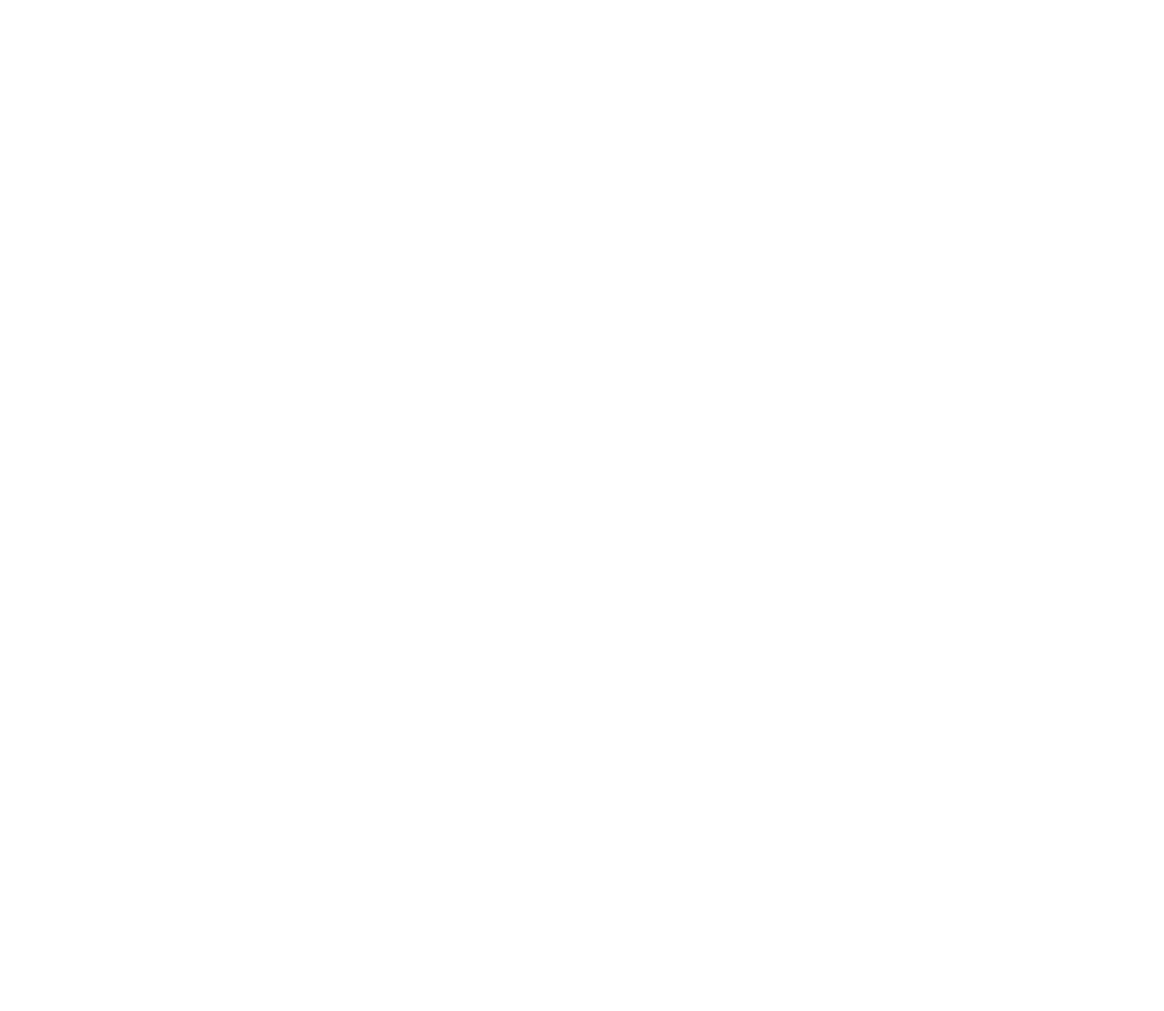
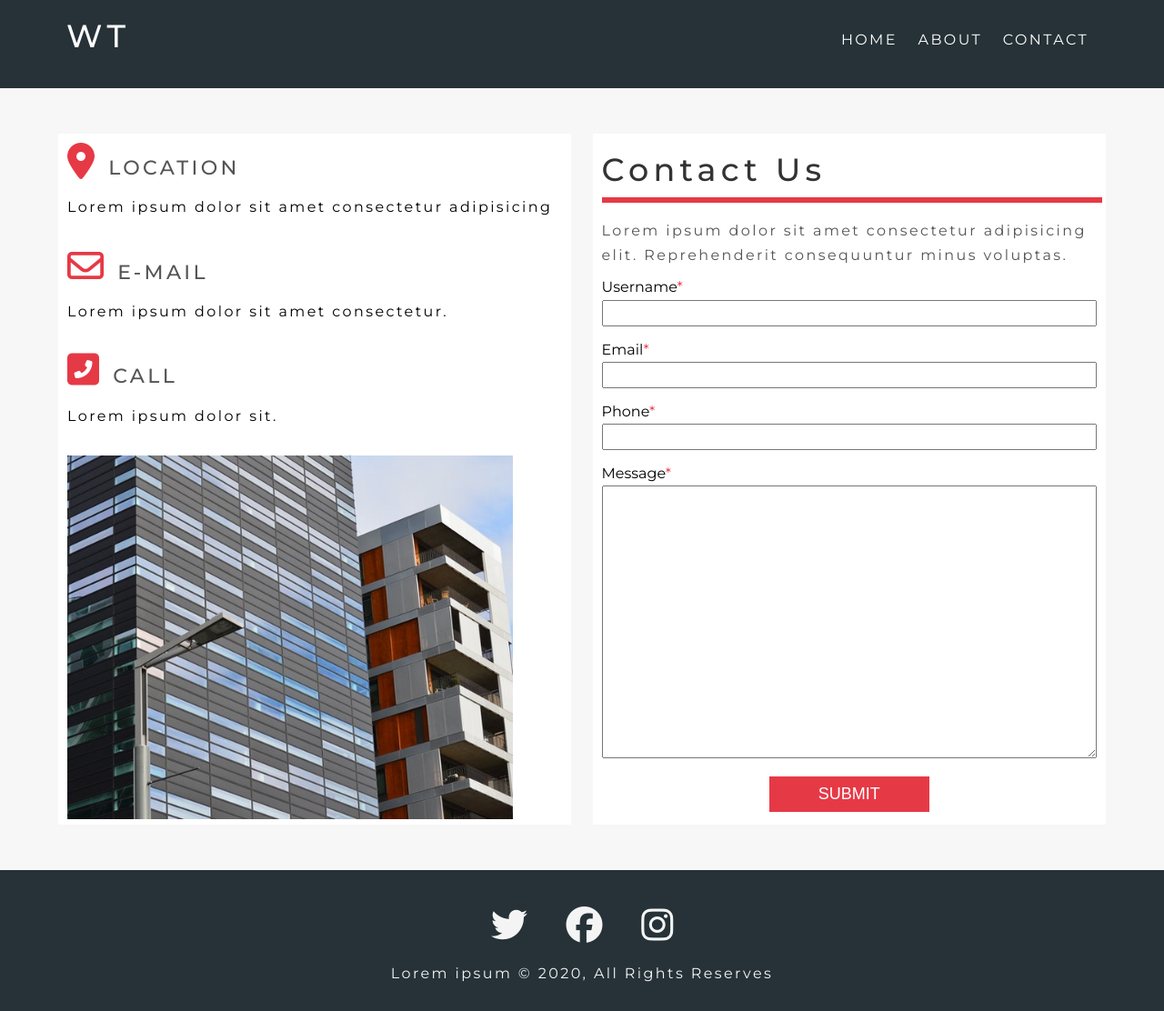
Before and after one commit to only-ashwin/TRAVEL-WEBSITE, a plain HTML site: page contact.html in a window 1280 px wide. Shown: the whole page at 91% size. Before the commit the page ends 800 px from the top, so only its background shows below. Drawn offline with Linux system fonts and the light colour scheme.

Commit message:
"contact page edited

```diff
--- a/contact.html
+++ b/contact.html
@@ -0,0 +1,82 @@
+<!DOCTYPE html>
+<html lang="en">
+    <head>
+        <meta charset="UTF-8">
+        <meta http-equiv="X-UA-Compatible" content="IE=edge">
+        <meta name="viewport" content="width=device-width, initial-scale=1.0">
+        <link rel="stylesheet" href="css/styles.css">
+        <script src="https://kit.fontawesome.com/7ab664cafd.js" crossorigin="anonymous"></script>
+        <title>TRAVEL WEBSITE | WELCOME</title>
+    </head>
+<body>
+    <nav class="navbar bg-dark">
+        <div class="container">
+            <h1 class="logo lg-heading">WT</h1>
+            <ul class="nav-items">
+                <li class="nav-item"><a href="./index.html">HOME</a></li>
+                <li class="nav-item"><a href="./about.html">ABOUT</a></li>
+                <li class="nav-item"><a href="./contact.html">CONTACT</a></li>
+            </ul>
+        </div>
+    </nav>
+    <section class="contact-form">
+        <div class="container">
+            <div class="form-wrapper">
+                <div class="company-address">
+                    <div class="address-group">
+                        <i class="fa-2x fas fa-map-marker-alt text-red"></i>
+                        <h2 class="text-grey md-heading">
+                            Location
+                        </h2>
+                        <p>Lorem ipsum dolor sit amet consectetur adipisicing</p>
+                    </div>
+                    <div class="address-group">
+                        <i class="fa-2x far fa-envelope text-red"></i>
+                        <h2 class="text-grey md-heading">
+                            E-mail
+                        </h2>
+                        <p>Lorem ipsum dolor sit amet consectetur.</p>
+                    </div>
+                    <div class="address-group">
+                        <i class="fa-2x fas fa-phone-square-alt text-red"></i>
+                        <h2 class="text-grey md-heading">
+                            Call
+                        </h2>
+                        <p>Lorem ipsum dolor sit.</p>
+                    </div>
+                    <img src="./img/company-img.jpg" alt="Company Image">
+                </div>
+                <form action="" class="form">
+                    <h1 class="lg-heading text-black">Contact Us</h1>
+                    <p class="text-grey">Lorem ipsum dolor sit amet consectetur adipisicing elit. Reprehenderit consequuntur minus voluptas.</p>
+                    <div class="form-group">
+                        <label for="username">Username</label>
+                        <input type="text" id="username" required>
+                    </div>
+                    <div class="form-group">
+                        <label for="email">Email</label>
+                        <input type="email" id="email" required>
+                    </div>
+                    <div class="form-group">
+                        <label for="phone">Phone</label>
+                        <input type="text" id="phone" required>
+                    </div>
+                    <div class="form-group">
+                        <label for="message">Message</label>
+                    <textarea name="" id="message"></textarea>
+                    </div>
+                    <button type="submit" class="form-btn">Submit</button>
+                </form>
+            </div>
+        </div>
+    </section>
+    <footer class="footer">
+        <div class="social-media-links">
+            <i class="fa-brands fa-twitter fa-4x"></i>
+            <i class="fa-brands fa-facebook fa-4x"></i>
+            <i class="fa-brands fa-instagram fa-4x"></i>
+        </div>
+        <p>Lorem ipsum &copy; 2020, All Rights Reserves</p>
+    </footer>
+</body>
+</html>
--- a/css/styles.css
+++ b/css/styles.css
@@ -356,3 +356,97 @@ color: #fff;
    letter-spacing: 0.5rem;
    color: #f4f4f4;
 }
+
+.contact-form{
+    padding: 5rem 0rem;
+    font-size: 2rem;
+    background: #f7f7f7;
+}
+
+.form-wrapper::after{
+    content: '';
+    display: block;
+    clear: both;
+}
+
+.form-wrapper .company-address{
+    height: 760px;
+    background: #fff;
+    width: 49%;
+    float: left;
+    padding: 1rem;
+}
+
+.form-wrapper .company-address i{
+    display: inline-block;
+    margin-right: 1rem;
+}
+
+.form-wrapper .company-address h2{
+    display: inline-block;
+    text-transform: uppercase;
+}
+
+.form-wrapper .address-group{
+    margin-bottom: 3rem;
+}
+
+.form-wrapper .company-address img{
+    max-width: 90%;
+    min-height: 40rem;
+    object-fit: cover;
+    object-position: right;
+}
+
+.form-wrapper .form{
+    font-size: 1.6rem;
+    background: #fff;
+    width: 49%;
+    float: right;
+    padding: 1rem;
+    height: 760px;
+}
+
+.form h1::after{
+    content: '';
+    display: block;
+    border: 3px solid #e63946;
+    width: 100%;
+}
+
+.form-wrapper .form label{
+    display: block;
+}
+
+.form-wrapper .form label::after{
+    content: '* ';
+    color: #e63946;
+}
+
+.form-wrapper .form input{
+    padding: 0.5rem;
+    width: 100%;
+}
+
+.form-wrapper .form .form-group{
+    margin-bottom: 1.2rem;
+}
+
+.form-wrapper .form textarea{
+    width: 100%;
+    height: 300px;
+    padding: 1rem;
+}
+
+.form-btn{
+    display: block;
+    margin: 0 auto;
+    padding: 0.5em 3em;
+    font-size: 1.8rem;
+    text-transform: uppercase;
+    background: #e63946;
+    color: #fff;
+    outline: none;
+    border: none;
+    cursor: pointer;
+}
```
